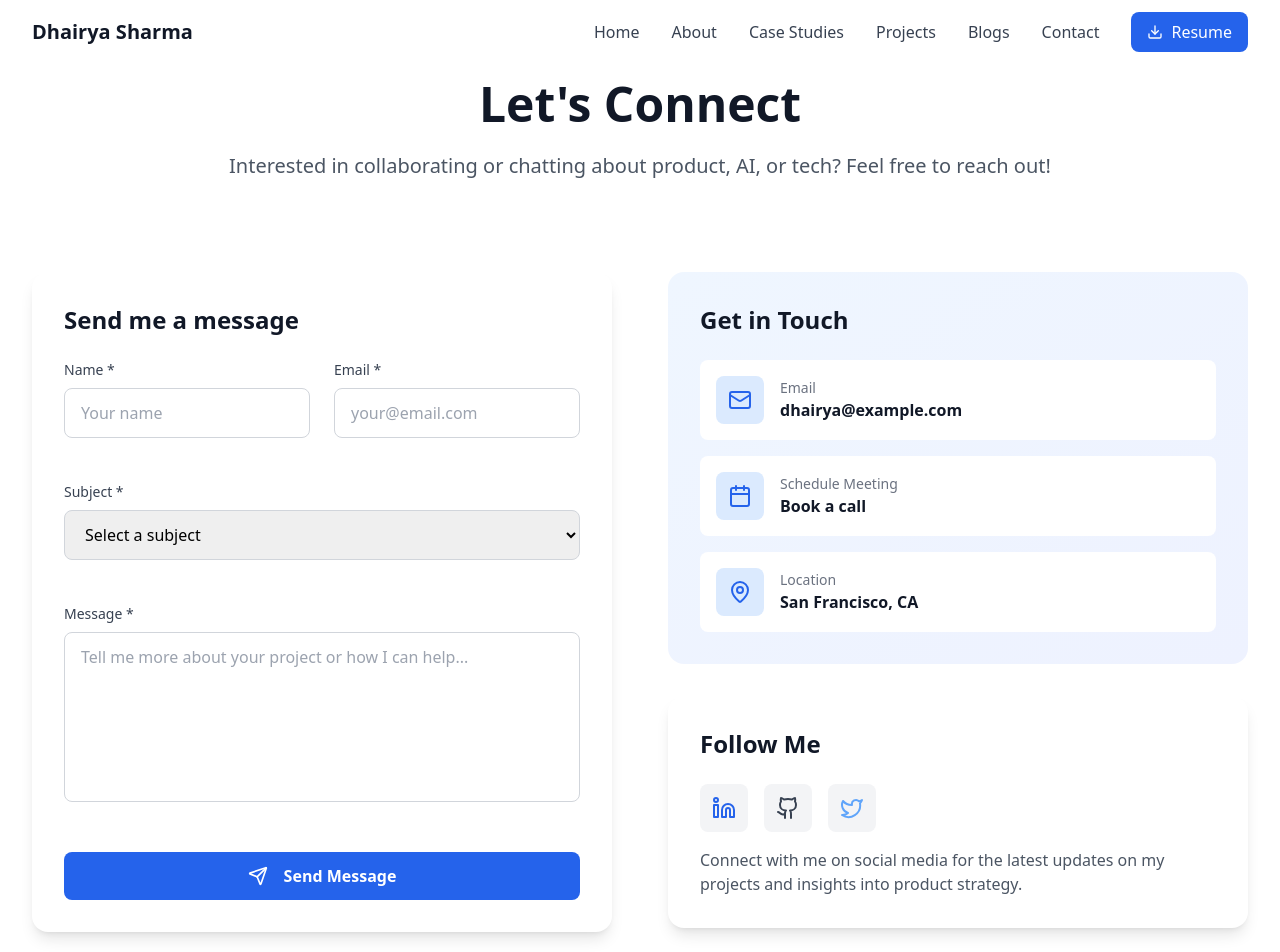
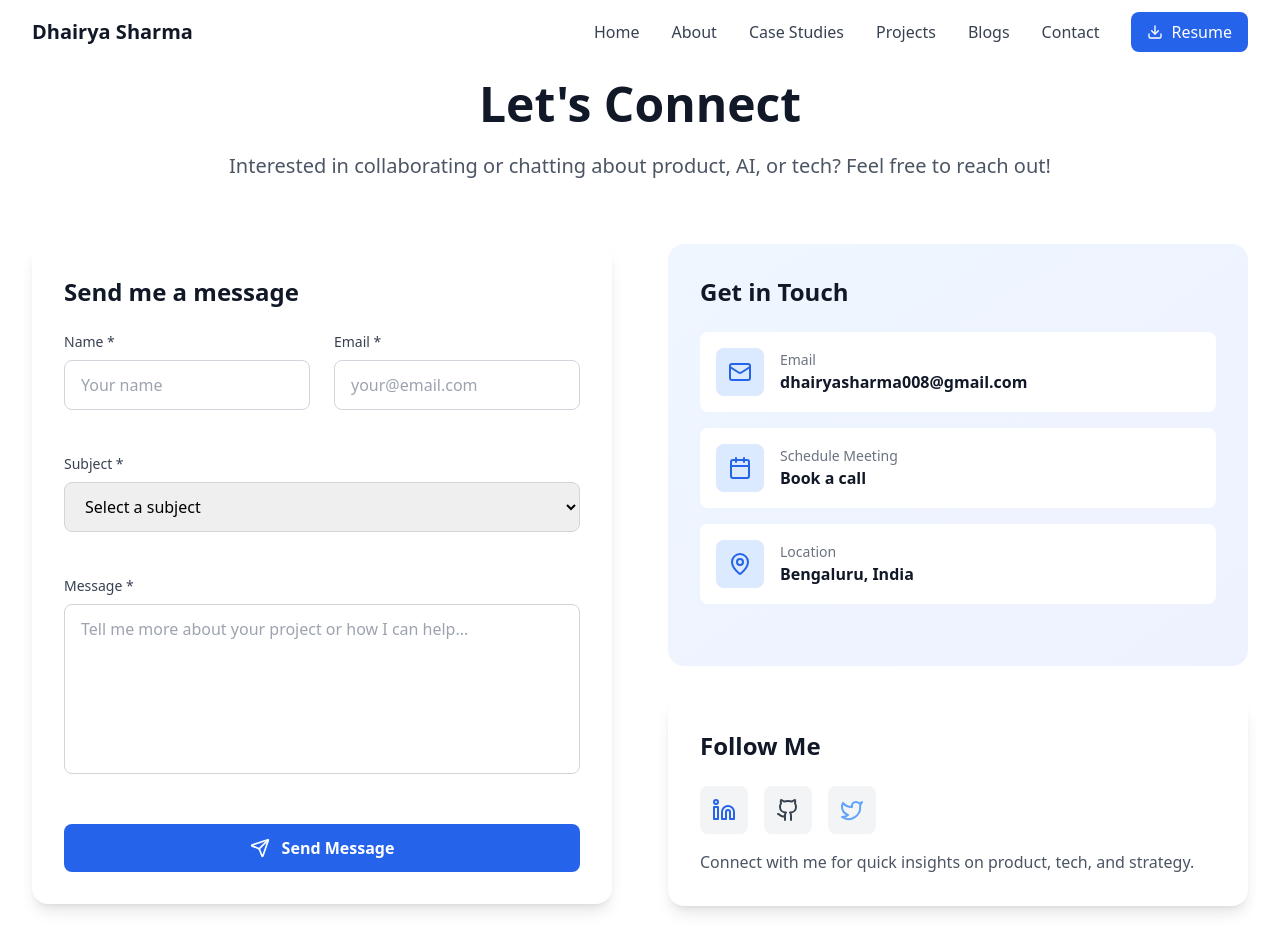
Before and after one commit to dhairyas17/portfolio-website, a React (Vite) app: page /contact in a window 1280 px wide. Shown: the top 952 px of the page. Built offline with nearby package versions, Linux system fonts and the light colour scheme.

Commit message:
added emailJS on contact component and Ui changes

```diff
--- a/package.json
+++ b/package.json
@@ -10,6 +10,8 @@
     "preview": "vite preview"
   },
   "dependencies": {
+    "@emailjs/browser": "^4.4.1",
+    "emailjs-com": "^3.2.0",
     "framer-motion": "^12.23.12",
     "lucide-react": "^0.535.0",
     "react": "^18.3.1",
--- a/src/pages/Contact.tsx
+++ b/src/pages/Contact.tsx
@@ -1,5 +1,6 @@
-import React, { useState } from 'react';
+import React, { useState, useRef } from 'react';
 import { motion } from 'framer-motion';
+import emailjs from '@emailjs/browser';
 import {
   Mail,
   Calendar,
@@ -12,6 +13,7 @@ import {
 } from 'lucide-react';
 
 const Contact = () => {
+  const form = useRef<HTMLFormElement>(null);
   const [formData, setFormData] = useState({
     name: '',
     email: '',
@@ -19,40 +21,64 @@ const Contact = () => {
     message: ''
   });
   const [isSubmitted, setIsSubmitted] = useState(false);
+  const [isSending, setIsSending] = useState(false);
 
   const handleSubmit = (e: React.FormEvent) => {
     e.preventDefault();
-    setIsSubmitted(true);
-    setTimeout(() => setIsSubmitted(false), 3000);
+    setIsSending(true);
+
+    const serviceId = import.meta.env.VITE_EMAILJS_SERVICE_ID;
+    const templateId = import.meta.env.VITE_EMAILJS_TEMPLATE_ID;
+    const publicKey = import.meta.env.VITE_EMAILJS_PUBLIC_KEY;
+
+    if (!serviceId || !templateId || !publicKey) {
+      console.error('Missing EmailJS environment variables.');
+      alert('Email configuration error. Please try again later.');
+      setIsSending(false);
+      return;
+    }
+
+    if (form.current) {
+      emailjs
+        .sendForm(serviceId, templateId, form.current, publicKey)
+        .then(() => {
+          setIsSubmitted(true);
+          setFormData({ name: '', email: '', subject: '', message: '' });
+          setIsSending(false);
+          setTimeout(() => setIsSubmitted(false), 3000);
+        })
+        .catch((error) => {
+          console.error('EmailJS Error:', error);
+          alert('Something went wrong. Please try again later.');
+          setIsSending(false);
+        });
+    }
   };
 
   const handleChange = (
     e: React.ChangeEvent<HTMLInputElement | HTMLTextAreaElement | HTMLSelectElement>
   ) => {
-    setFormData({
-      ...formData,
-      [e.target.name]: e.target.value
-    });
+    setFormData({ ...formData, [e.target.name]: e.target.value });
   };
 
   const contactInfo = [
     {
       icon: Mail,
       label: 'Email',
-      value: 'dhairya@example.com',
-      link: 'mailto:dhairya@example.com'
+      value: 'dhairyasharma008@gmail.com',
+      link: 'mailto:dhairyasharma008@gmail.com'
     },
     {
       icon: Calendar,
       label: 'Schedule Meeting',
       value: 'Book a call',
-      link: 'https://calendly.com/dhairya/30min' // Replace with your actual scheduling link
+      link: 'https://calendly.com/dhairyasharma008/30min'
     },
     {
       icon: MapPin,
       label: 'Location',
-      value: 'San Francisco, CA',
-      link: 'https://maps.google.com/?q=San+Francisco,+CA'
+      value: 'Bengaluru, India',
+      link: 'https://maps.google.com/?q=Bengaluru,+India'
     }
   ];
 
@@ -60,19 +86,19 @@ const Contact = () => {
     {
       icon: Linkedin,
       name: 'LinkedIn',
-      url: 'https://linkedin.com/in/dhairya',
+      url: 'https://www.linkedin.com/in/dhairya-sharma-5484231a9/',
       color: 'text-blue-600 hover:text-blue-700'
     },
     {
       icon: Github,
       name: 'GitHub',
-      url: 'https://github.com/dhairya',
+      url: 'https://github.com/dhairyas17',
       color: 'text-gray-700 hover:text-gray-900'
     },
     {
       icon: Twitter,
       name: 'Twitter',
-      url: 'https://twitter.com/dhairya',
+      url: 'https://x.com/Dhairya76327149',
       color: 'text-blue-400 hover:text-blue-500'
     }
   ];
@@ -86,7 +112,6 @@ const Contact = () => {
       transition={{ duration: 0.5 }}
     >
       <div className="max-w-7xl mx-auto px-4 sm:px-6 lg:px-8">
-        {/* Header */}
         <motion.div
           className="text-center mb-16"
           initial={{ y: 50, opacity: 0 }}
@@ -95,12 +120,11 @@ const Contact = () => {
         >
           <h1 className="text-5xl font-bold text-gray-900 mb-6">Let's Connect</h1>
           <p className="text-xl text-gray-600 max-w-6xl mx-auto">
-            Interested in collaborating or chatting about product, AI, or tech? Feel free to reach out! <br /><br />
+            Interested in collaborating or chatting about product, AI, or tech? Feel free to reach out!
           </p>
         </motion.div>
 
         <div className="grid grid-cols-1 lg:grid-cols-2 gap-14">
-          {/* Contact Form */}
           <motion.div
             initial={{ x: -50, opacity: 0 }}
             animate={{ x: 0, opacity: 1 }}
@@ -108,7 +132,6 @@ const Contact = () => {
           >
             <div className="bg-white rounded-2xl shadow-lg p-8 min-h-[660px]">
               <h2 className="text-2xl font-bold text-gray-900 mb-6">Send me a message</h2>
-
               {isSubmitted ? (
                 <motion.div
                   className="flex items-center justify-center p-8"
@@ -123,7 +146,7 @@ const Contact = () => {
                   </div>
                 </motion.div>
               ) : (
-                <form onSubmit={handleSubmit} className="space-y-11">
+                <form ref={form} onSubmit={handleSubmit} className="space-y-11">
                   <div className="grid grid-cols-1 md:grid-cols-2 gap-6">
                     <div>
                       <label htmlFor="name" className="block text-sm font-medium text-gray-700 mb-2">
@@ -197,27 +220,49 @@ const Contact = () => {
 
                   <button
                     type="submit"
-                    className="w-full bg-blue-600 text-white px-6 py-3 rounded-lg hover:bg-blue-700 transition-colors font-semibold flex items-center justify-center gap-4"
+                    className="w-full bg-blue-600 text-white px-6 py-3 rounded-lg transition-colors font-semibold flex items-center justify-center gap-3 disabled:opacity-50"
+                    disabled={isSending}
                   >
-                    <Send className="w-5 h-5" />
-                    Send Message
+                    {isSending ? (
+                      <>
+                        <svg className="w-5 h-5 animate-spin" fill="none" viewBox="0 0 24 24">
+                          <circle
+                            className="opacity-25"
+                            cx="12"
+                            cy="12"
+                            r="10"
+                            stroke="currentColor"
+                            strokeWidth="4"
+                          />
+                          <path
+                            className="opacity-75"
+                            fill="currentColor"
+                            d="M4 12a8 8 0 018-8v4a4 4 0 00-4 4H4z"
+                          />
+                        </svg>
+                        Sending...
+                      </>
+                    ) : (
+                      <>
+                        <Send className="w-5 h-5" />
+                        Send Message
+                      </>
+                    )}
                   </button>
                 </form>
               )}
             </div>
           </motion.div>
 
-          {/* Contact Information */}
           <motion.div
             className="space-y-8"
             initial={{ x: 50, opacity: 0 }}
             animate={{ x: 0, opacity: 1 }}
             transition={{ duration: 0.8, delay: 0.6 }}
           >
-            {/* Contact Details */}
-            <div className="bg-gradient-to-br from-blue-50 to-indigo-50 rounded-2xl p-8">
+            <div className="bg-gradient-to-br from-blue-50 to-indigo-50 rounded-2xl p-8 min-h-[422px] flex flex-col">
               <h3 className="text-2xl font-bold text-gray-900 mb-6">Get in Touch</h3>
-              <div className="space-y-4">
+              <div className="flex-1 space-y-4">
                 {contactInfo.map((item) => (
                   <motion.a
                     key={item.label}
@@ -240,7 +285,6 @@ const Contact = () => {
               </div>
             </div>
 
-            {/* Social Links */}
             <div className="bg-white rounded-2xl p-8 shadow-lg">
               <h3 className="text-2xl font-bold text-gray-900 mb-6">Follow Me</h3>
               <div className="flex gap-4">
@@ -259,7 +303,7 @@ const Contact = () => {
                 ))}
               </div>
               <p className="text-gray-600 mt-4">
-                Connect with me on social media for the latest updates on my projects and insights into product strategy.
+                Connect with me for quick insights on product, tech, and strategy.
               </p>
             </div>
           </motion.div>
--- a/src/pages/Home.tsx
+++ b/src/pages/Home.tsx
@@ -189,7 +189,7 @@ const Home = () => {
       transition={{ duration: 0.8, delay: 0.9 }}
     >
       <a
-        href="https://github.com/your-username"
+        href="https://github.com/dhairyas17"
         target="_blank"
         rel="noopener noreferrer"
         className="text-gray-700 hover:text-gray-900 transition-transform transform hover:scale-110"
@@ -197,7 +197,7 @@ const Home = () => {
         <Github size={26} />
       </a>
       <a
-        href="https://linkedin.com/in/your-username"
+        href="https://www.linkedin.com/in/dhairya-sharma-5484231a9/"
         target="_blank"
         rel="noopener noreferrer"
         className="text-gray-700 hover:text-blue-700 transition-transform transform hover:scale-110"
@@ -205,7 +205,7 @@ const Home = () => {
         <Linkedin size={26} />
       </a>
       <a
-        href="mailto:your@email.com"
+        href="mailto:dhairyasharma008@gmail.com"
         className="text-gray-700 hover:text-red-600 transition-transform transform hover:scale-110"
       >
         <Mail size={26} />
@@ -342,10 +342,45 @@ const Home = () => {
           </motion.div>
           <div className="relative">
             {/* Horizontal timeline line */}
-            <div className="hidden md:block absolute top-8 left-0 right-0 h-0.5 bg-blue-600 z-0"></div>
+            <div className="hidden md:block absolute top-8 left-0 right-0 h-0.5 bg-blue-500 z-0 shadow-[0_0_20px_4px_rgba(59,130,246,0.6)] animate-pulse"></div>
+
 
             <div className="grid grid-cols-1 md:grid-cols-3 gap-8">
               {experiences.map((exp, index) => (
+                  // <motion.div
+                  //   key={index}
+                  //   className="relative flex flex-col items-center"
+                  //   initial={{ y: 50, opacity: 0 }}
+                  //   whileInView={{ y: 0, opacity: 1 }}
+                  //   viewport={{ once: true }}
+                  //   transition={{ duration: 0.6, delay: index * 0.1 }}
+                  // >
+                  //   {/* Dot - perfectly centered on the timeline line */}
+                  //   <div className="hidden md:flex absolute top-[24px] z-10">
+                  //     <div className="w-4 h-4 bg-blue-600 rounded-full border-4 border-white shadow-lg"></div>
+                  //   </div>
+
+                  //   {/* Card - appears slightly below the dot */}
+                  //   <div className="mt-[48px] w-3/4 bg-white p-6 rounded-lg shadow-lg hover:shadow-xl transition-shadow">
+                  //     <div className="text-sm text-blue-600 font-semibold mb-2">{exp.period}</div>
+                  //     <h3 className="text-lg font-bold text-gray-900 mb-1">{exp.role}</h3>
+                  //     <div className="text-gray-600 mb-2 flex items-center gap-1">
+                  //       <span>{exp.company}</span>
+                  //     </div>
+                  //     <div className="text-sm text-gray-500 mb-3 flex items-center gap-1">
+                  //       <MapPin size={14} />
+                  //       {exp.location}
+                  //     </div>
+                  //     <p className="text-gray-700 text-sm mb-3">{exp.description}</p>
+                  //     <div className="space-y-1">
+                  //       {exp.metrics.map((metric, idx) => (
+                  //         <div key={idx} className="text-xs text-green-600 bg-green-50 px-2 py-1 rounded">
+                  //           {metric}
+                  //         </div>
+                  //       ))}
+                  //     </div>
+                  //   </div>
+                  // </motion.div>
                   <motion.div
   key={index}
   className="relative flex flex-col items-center"
@@ -354,13 +389,14 @@ const Home = () => {
   viewport={{ once: true }}
   transition={{ duration: 0.6, delay: index * 0.1 }}
 >
-                    {/* Dot - perfectly centered on the timeline line */}
   <div className="hidden md:flex absolute top-[24px] z-10">
     <div className="w-4 h-4 bg-blue-600 rounded-full border-4 border-white shadow-lg"></div>
   </div>
 
-                    {/* Card - appears slightly below the dot */}
-                    <div className="mt-[48px] w-3/4 bg-white p-6 rounded-lg shadow-lg hover:shadow-xl transition-shadow">
+  <motion.div
+    whileHover={{ scale: 1.05 }}
+    className="mt-[48px] w-3/4 bg-white p-6 rounded-lg shadow-lg hover:shadow-xl transition-transform duration-300"
+  >
     <div className="text-sm text-blue-600 font-semibold mb-2">{exp.period}</div>
     <h3 className="text-lg font-bold text-gray-900 mb-1">{exp.role}</h3>
     <div className="text-gray-600 mb-2 flex items-center gap-1">
@@ -378,8 +414,9 @@ const Home = () => {
         </div>
       ))}
     </div>
-                    </div>
   </motion.div>
+</motion.div>
+
 
               ))}
             </div>
```
Also changed, not shown: src/pages/CaseStudyCategory.tsx (+6 -3 lines), 2 other files (tests, documents, lock files or other folders). Lines whose indentation alone changed are shown as unchanged.
